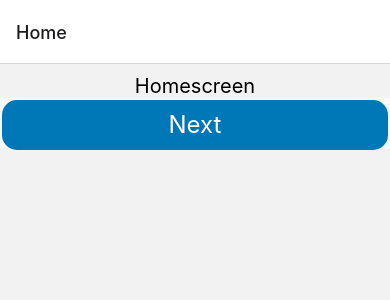
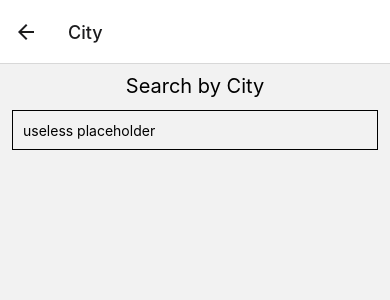
Before and after one commit to RomanDivkovic/CityPop, a React Native app: screen /City in a window 390 px wide. Shown: the top 300 px of the page. Built offline with nearby package versions, Linux system fonts and the light colour scheme.

Commit message:
Added CityScreen, made changed in HomeScreen, RootStackParam, App
- Added a CityScreen where to search for with from api
- Made changes in HomeScreen to navigate to CityScreen
- Added RootStackParam to resolve error when navigating (new to typescript)
- Added CityScreen in App.js

```diff
--- a/App.tsx
+++ b/App.tsx
@@ -3,6 +3,7 @@ import { StyleSheet, Text, View } from 'react-native';
 import { NavigationContainer } from '@react-navigation/native'
 import { createNativeStackNavigator } from '@react-navigation/native-stack';
 import HomeScreen from './src/Screens/HomeScreen'
+import CityScreen from './src/Screens/CityScreen'
 
 const Stack = createNativeStackNavigator()
 
@@ -13,6 +14,7 @@ export default function App() {
     <NavigationContainer>
       <Stack.Navigator>
         <Stack.Screen name="Home" component={HomeScreen} />
+        <Stack.Screen name="City" component={CityScreen} />
       </Stack.Navigator>
     </NavigationContainer>
 
--- a/package.json
+++ b/package.json
@@ -10,6 +10,7 @@
   "dependencies": {
     "@react-navigation/native": "^6.0.6",
     "@react-navigation/native-stack": "^6.2.5",
+    "@react-navigation/stack": "^6.0.11",
     "expo": "~43.0.2",
     "expo-status-bar": "~1.1.0",
     "react": "17.0.1",
--- /dev/null
+++ b/src/Screens/CityScreen.tsx
@@ -0,0 +1,44 @@
+import React, {useState} from 'react'
+import { StyleSheet, Text, View, TextInput } from 'react-native'
+import { SafeAreaView } from 'react-native-safe-area-context';
+import CustomButton from '../components/button'
+
+export default function HomeScreen() {
+    const [userName, setUserName] = useState('');
+
+  return (
+    <SafeAreaView>
+      <View>
+        <Text style={styles.text}>Search by City</Text>
+         <TextInput
+            style={styles.input}
+            onChangeText={setUserName}
+            value={userName}
+            placeholder="useless placeholder"
+
+        />
+      </View>
+    </SafeAreaView>
+
+  )
+}
+
+const styles = StyleSheet.create({
+  container: {
+    flex: 1,
+    backgroundColor: '#fff',
+    alignItems: 'center',
+    justifyContent: 'center'
+  },
+  text: {
+    fontSize: 20,
+    textAlign: 'center',
+    marginTop: 10
+  },
+  input: {
+    height: 40,
+    margin: 12,
+    borderWidth: 1,
+    padding: 10,
+  },
+})
--- a/src/Screens/HomeScreen.tsx
+++ b/src/Screens/HomeScreen.tsx
@@ -2,14 +2,23 @@ import React from 'react'
 import { StyleSheet, Text, View } from 'react-native'
 import { SafeAreaView } from 'react-native-safe-area-context';
 import CustomButton from '../components/button'
+import { useNavigation } from '@react-navigation/native'
+import {RootStackParamList} from './RootStackParam';
+import {StackNavigationProp} from '@react-navigation/stack';
+
+
+
+type authScreenProp = StackNavigationProp<RootStackParamList, 'Home'>;
+
 
 export default function HomeScreen() {
+  const navigation = useNavigation<authScreenProp>();
   return (
     <SafeAreaView>
       <View>
         <Text style={styles.text}>Homescreen</Text>
         <CustomButton  onPress={() => {
-          alert('Hello')
+          navigation.navigate('City')
         }}/>
       </View>
     </SafeAreaView>
@@ -27,6 +36,6 @@ const styles = StyleSheet.create({
   text: {
     fontSize: 20,
     textAlign: 'center',
-    marginTop: 10
+    margin: 50
   }
 })
--- /dev/null
+++ b/src/Screens/RootStackParam.ts
@@ -0,0 +1,4 @@
+export type RootStackParamList = {
+Home: undefined;
+City: undefined;
+};
```
Also changed, not shown: 1 other file (tests, documents, lock files or other folders).
